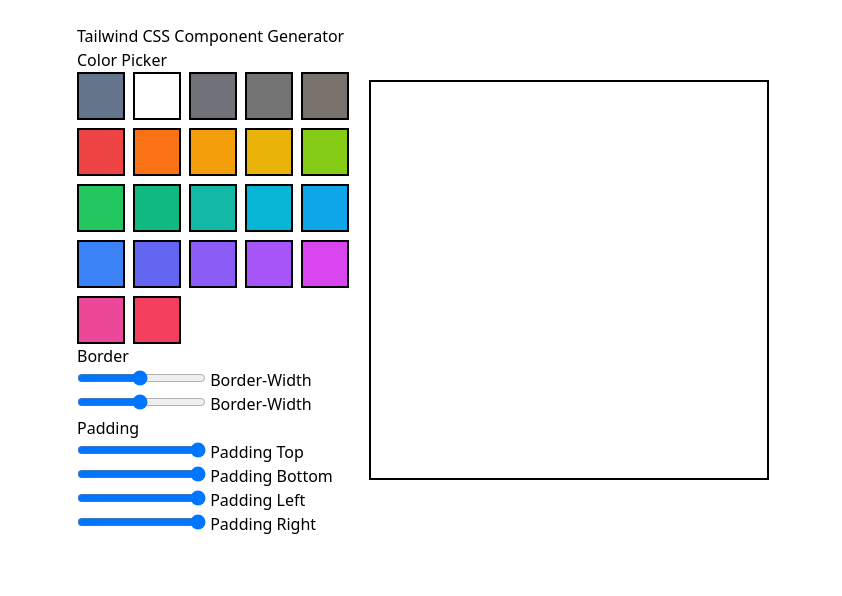
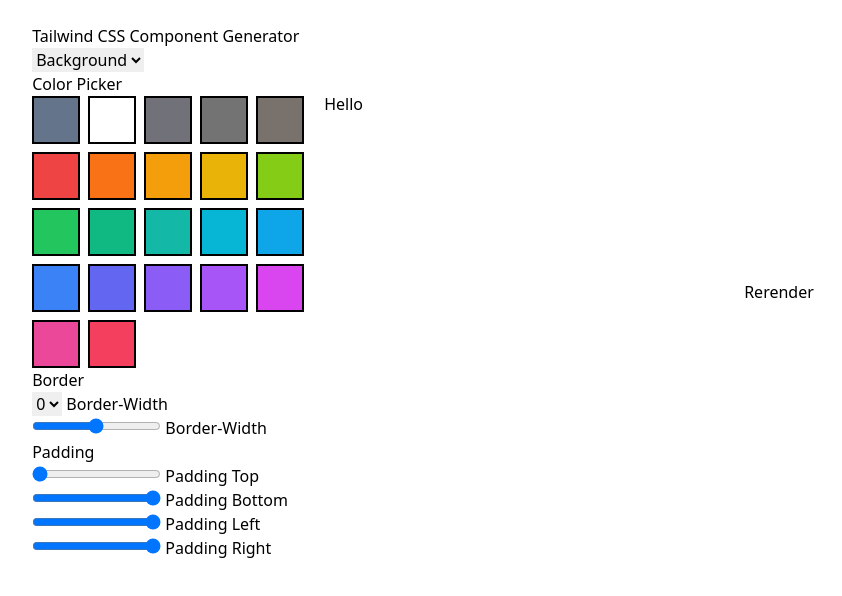
Before and after one commit to ebrahim95/tailwindcss_generator, a Svelte app: page / in a window 1280 px wide. Shown: the top 596 px of the page, without its empty margins (217-1059 px from the left). Built offline with nearby package versions, Linux system fonts and the light colour scheme.

Commit message:
added border color and width, also added padding

```diff
--- a/src/App.svelte
+++ b/src/App.svelte
@@ -3,7 +3,28 @@
   import viteLogo from "/vite.svg";
   import Counter from "./lib/Counter.svelte";
 
-  let control_values = "";
+  let color_value = "";
+  let id_change = "bg";
+  let bg_color: string = "";
+  let border_color: string = "border-black";
+  let border_width: string = "";
+  let padding_value = 0;
+  $: padding = "p-" + padding_value;
+
+  let toggled = false;
+
+  $: if (id_change === "bg") {
+    bg_color = id_change + "-" + color_value;
+  } else if (id_change === "border") {
+    border_color = id_change + "-" + color_value;
+  }
+
+  function handle_color() {
+    const id: string = document.querySelector(
+      "#color-panel > button:focus"
+    )?.id;
+    color_value = id;
+  }
 </script>
 
 <!--
@@ -11,110 +32,124 @@
   First lets create a simple box creator
   -- Add the properties of flex box, width, height, color, border, margin, padding, font
   Second if a simple component is made, display it's properties on the side
-
+//TODO: commone controls will be in one panel, expeceptions will added
 -->
 <main
   class="my-6 flex flex-row place-content-center justify-items-center items-center w-9/12 mx-auto gap-5"
 >
   <section>
     <h1>Tailwind CSS Component Generator</h1>
-
-    <div id="color-picker">
+    <select bind:value={id_change} id="edit-component">
+      <option value="bg">Background</option>
+      <option value="border">Border</option>
+    </select>
+    <div id="bg-color-picker">
       <h2>Color Picker</h2>
-      <div id="color-panel" class="grid grid-cols-5 gap-2">
-        <div
-          id="bg-slate-500"
-          class="h-12 border-2 border-black bg-slate-500"
+      <div
+        on:keypress={handle_color}
+        on:click={handle_color}
+        id="color-panel"
+        class="grid grid-cols-5 gap-2"
+      >
+        <button
+          id="slate-500"
+          class="w-12 h-12 border-2 border-black bg-slate-500"
         />
-        <div
-          id="bg-grey-500"
+        <button
+          id="grey-500"
           class="w-12 h-12 border-2 border-black bg-grey-500"
         />
-        <div
-          id="bg-zinc-500"
+        <button
+          id="zinc-500"
           class="w-12 h-12 border-2 border-black bg-zinc-500"
         />
-        <div
-          id="bg-neutral-500"
+        <button
+          id="neutral-500"
           class="w-12 h-12 border-2 border-black bg-neutral-500"
         />
-        <div
-          id="bg-stone-500"
+        <button
+          id="stone-500"
           class="w-12 h-12 border-2 border-black bg-stone-500"
         />
-        <div
-          id="bg-red-500"
+        <button
+          id="red-500"
           class="w-12 h-12 border-2 border-black bg-red-500"
         />
-        <div
-          id="bg-orange-500"
+        <button
+          id="orange-500"
           class="w-12 h-12 border-2 border-black bg-orange-500"
         />
-        <div
-          id="bg-amber-500"
+        <button
+          id="amber-500"
           class="w-12 h-12 border-2 border-black bg-amber-500"
         />
-        <div
-          id="bg-yellow-500"
+        <button
+          id="yellow-500"
           class="w-12 h-12 border-2 border-black bg-yellow-500"
         />
-        <div
-          id="bg-lime-500"
+        <button
+          id="lime-500"
           class="w-12 h-12 border-2 border-black bg-lime-500"
         />
-        <div
-          id="bg-green-500"
+        <button
+          id="green-500"
           class="w-12 h-12 border-2 border-black bg-green-500"
         />
-        <div
-          id="bg-emerald-500"
+        <button
+          id="emerald-500"
           class="w-12 h-12 border-2 border-black bg-emerald-500"
         />
-        <div
-          id="bg-teal-500"
+        <button
+          id="teal-500"
           class="w-12 h-12 border-2 border-black bg-teal-500"
         />
-        <div
-          id="bg-cyan-500"
+        <button
+          id="cyan-500"
           class="w-12 h-12 border-2 border-black bg-cyan-500"
         />
-        <div
-          id="bg-sky-500"
+        <button
+          id="sky-500"
           class="w-12 h-12 border-2 border-black bg-sky-500"
         />
-        <div
-          id="bg-blue-500"
+        <button
+          id="blue-500"
           class="w-12 h-12 border-2 border-black bg-blue-500"
         />
-        <div
-          id="bg-indigo-500"
+        <button
+          id="indigo-500"
           class="w-12 h-12 border-2 border-black bg-indigo-500"
         />
-        <div
-          id="bg-violet-500"
+        <button
+          id="violet-500"
           class="w-12 h-12 border-2 border-black bg-violet-500"
         />
-        <div
-          id="bg-purple-500"
+        <button
+          id="purple-500"
           class="w-12 h-12 border-2 border-black bg-purple-500"
         />
-        <div
-          id="bg-fuchsia-500"
+        <button
+          id="fuchsia-500"
           class="w-12 h-12 border-2 border-black bg-fuchsia-500"
         />
-        <div
-          id="bg-pink-500"
+        <button
+          id="pink-500"
           class="w-12 h-12 border-2 border-black bg-pink-500"
         />
-        <div
-          id="bg-rose-500"
+        <button
+          id="rose-500"
           class="w-12 h-12 border-2 border-black bg-rose-500"
         />
       </div>
     </div>
     <div id="border-control">
       <h2>Border</h2>
-      <input id="border-width" type="range" min="1" max="50" value="25" />
+      <select bind:value={border_width} id="border-width">
+        <option value="">0</option>
+        <option value="border">1</option>
+        <option value="border-2">2</option>
+        <option value="border-4">4</option>
+        <option value="border-8">8</option>
+      </select>
       <label for="border-width">Border-Width</label>
       <br />
 
@@ -124,27 +159,38 @@
     </div>
     <div id="padding-control">
       <h2>Padding</h2>
-      <input id="padding-top" type="range" min="1" max="50" />
+      <input
+        id="padding-top"
+        type="range"
+        min="0"
+        max="10"
+        bind:value={padding_value}
+      />
       <label for="padding-top">Padding Top</label>
       <br />
-      <input id="padding-bottom" type="range" min="1" max="50" />
+      <input id="padding-bottom" type="range" min="0" max="50" />
       <label for="padding-bottom">Padding Bottom</label>
       <br />
 
-      <input id="padding-left" type="range" min="1" max="50" />
+      <input id="padding-left" type="range" min="0" max="50" />
       <label for="padding-left">Padding Left</label>
       <br />
 
-      <input id="padding-right" type="range" min="1" max="50" />
+      <input id="padding-right" type="range" min="0" max="50" />
       <label for="padding-right">Padding Right</label>
     </div>
   </section>
+  {#key toggled}
+    <div
+      id="pendu"
+      class={`w-[400px] h-[400px] ${padding} ${bg_color} ${border_width} ${border_color} `}
+    >
+      Hello
+    </div>
+  {/key}
 
-  <div class="w-[400px] h-[400px] border-black border-2">
-    <div class={control_values} />
-  </div>
-
-  <!--   <div class="card">
+  <button on:click={() => (toggled = !toggled)}> Rerender </button>
+  <!--   <div class="card">border-black
     <Counter />
   </div> -->
 </main>
@@ -163,7 +209,7 @@
     filter: drop-shadow(0 0 2em #ff3e00aa);
   }
 
-  #color-panel > div:hover {
+  #color-panel > button:hover {
     border: 4px solid black;
   }
 </style>
```
